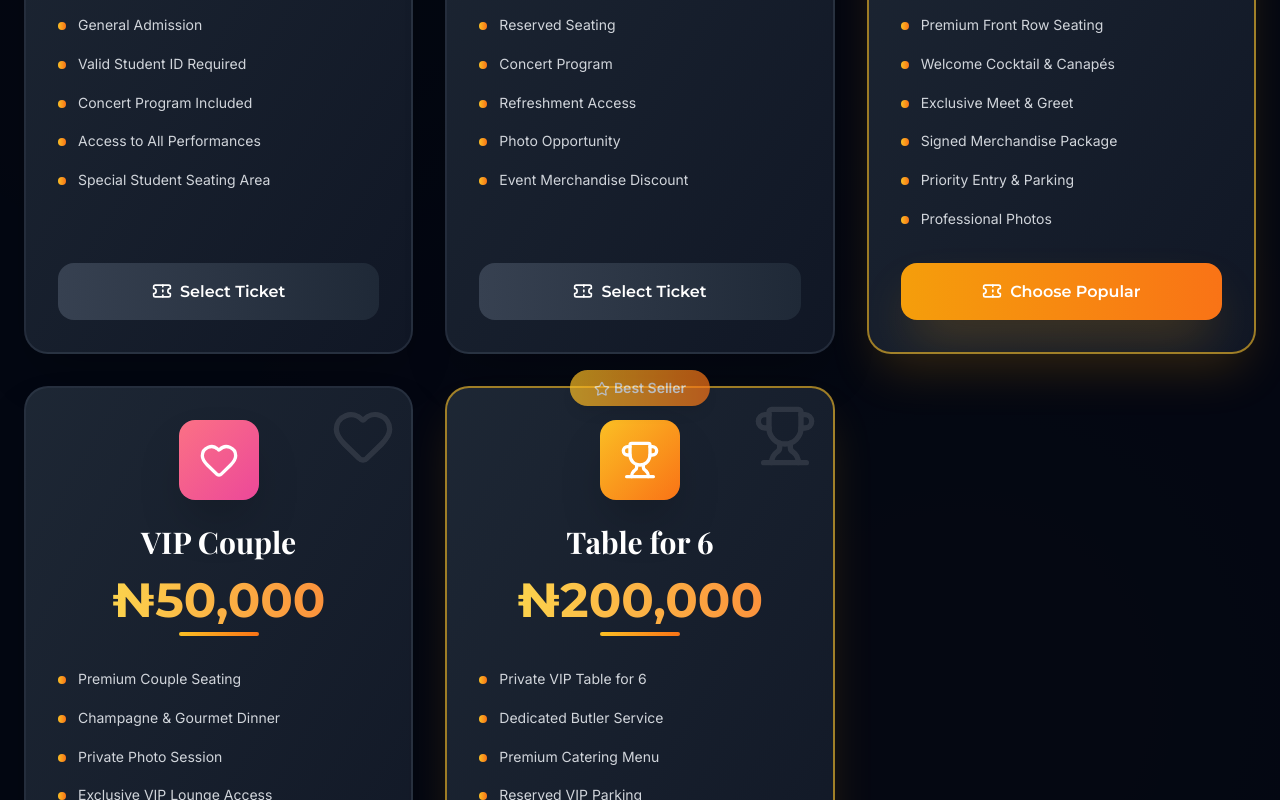
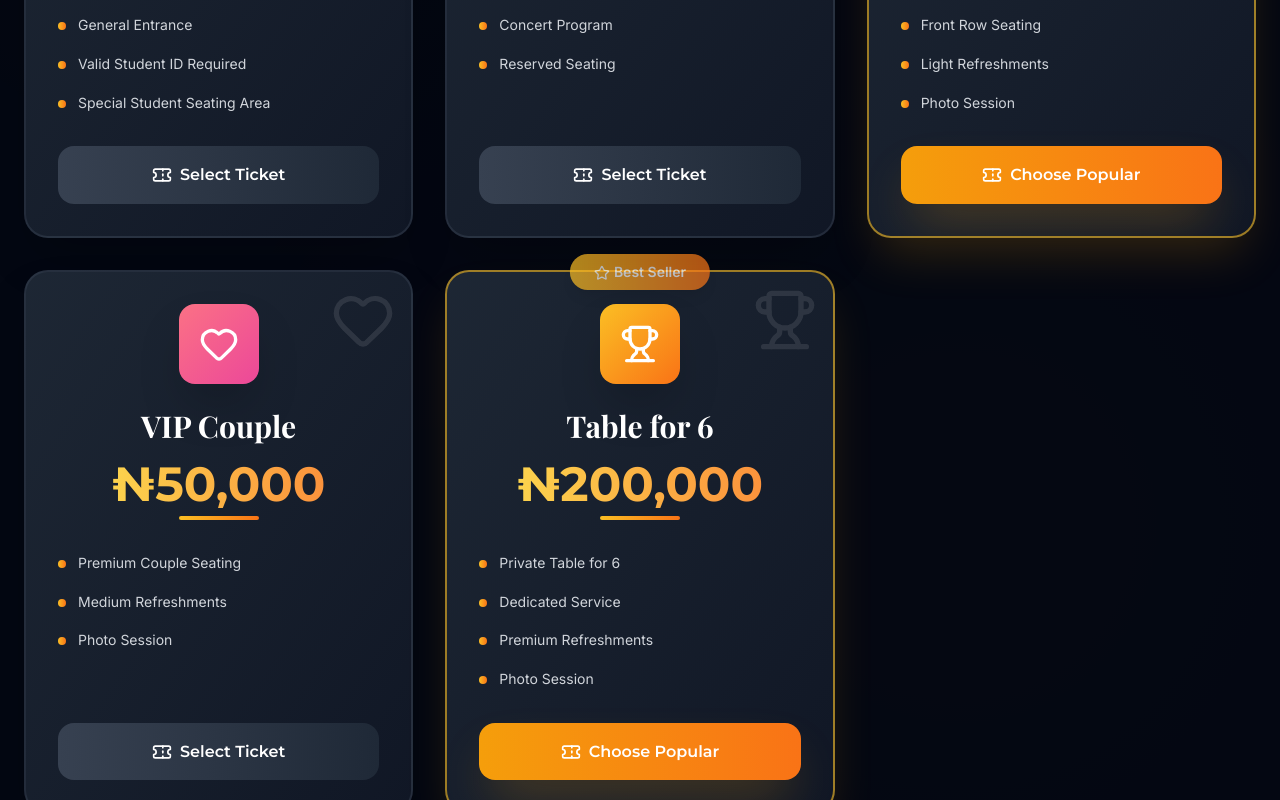
Before and after one commit to big-prince/dncvTicketClient, a React (Vite) app: page / in a window 1280 px wide. Shown: the part 2700-3500 px from the top of the page. Built offline with nearby package versions, Linux system fonts and the light colour scheme; a web font is replaced by a local one.

Commit message:
refactor: update ticket features for clarity and consistency

```diff
--- a/src/pages/HomePage.tsx
+++ b/src/pages/HomePage.tsx
@@ -36,10 +36,8 @@
       name: "Student",
       price: "₦2,000",
       features: [
-        "General Admission",
+        "General Entrance",
         "Valid Student ID Required",
-        "Concert Program Included",
-        "Access to All Performances",
         "Special Student Seating Area",
       ],
       image: "/images/STUDENTS.jpg",
@@ -53,13 +51,7 @@
       id: "regular",
       name: "Regular",
       price: "₦5,000",
-      features: [
-        "Reserved Seating",
-        "Concert Program",
-        "Refreshment Access",
-        "Photo Opportunity",
-        "Event Merchandise Discount",
-      ],
+      features: ["Concert Program", "Reserved Seating"],
       image: "/images/Regular TIcket.jpg",
       icon: Ticket,
       popular: false,
@@ -71,14 +63,7 @@
       id: "vip-single",
       name: "VIP Single",
       price: "₦25,000",
-      features: [
-        "Premium Front Row Seating",
-        "Welcome Cocktail & Canapés",
-        "Exclusive Meet & Greet",
-        "Signed Merchandise Package",
-        "Priority Entry & Parking",
-        "Professional Photos",
-      ],
+      features: ["Front Row Seating", "Light Refreshments", "Photo Session"],
       image: "/images/VIP single.jpg",
       icon: Crown,
       popular: true,
@@ -92,11 +77,8 @@
       price: "₦50,000",
       features: [
         "Premium Couple Seating",
-        "Champagne & Gourmet Dinner",
-        "Private Photo Session",
-        "Exclusive VIP Lounge Access",
-        "Luxury Gift Package",
-        "Concierge Service",
+        "Medium Refreshments",
+        "Photo Session",
       ],
       image: "/images/VIP couple.jpg",
       icon: Heart,
@@ -110,13 +92,10 @@
       name: "Table for 6",
       price: "₦200,000",
       features: [
-        "Private VIP Table for 6",
-        "Dedicated Butler Service",
-        "Premium Catering Menu",
-        "Reserved VIP Parking",
-        "Professional Event Photography",
-        "Custom Celebration Setup",
-        "Complimentary Wine Selection",
+        "Private Table for 6",
+        "Dedicated Service",
+        "Premium Refreshments",
+        "Photo Session",
       ],
       image: "/images/Table.jpg",
       icon: Trophy,
--- a/src/pages/TicketPage.tsx
+++ b/src/pages/TicketPage.tsx
@@ -80,7 +80,7 @@
       description: "Standard seating with great view of the stage",
       image: "/images/Regular TIcket.jpg",
       available: 150,
-      features: ["Concert Program", "Photo Opportunity", "Reserved Seating"],
+      features: ["Concert Program", "Reserved Seating"],
       icon: Ticket,
       popular: false,
       gradient: "from-green-500 to-emerald-600",
@@ -95,7 +95,7 @@
       description: "Premium seating with exclusive perks",
       image: "/images/VIP single.jpg",
       available: 40,
-      features: ["Front Row Seating", "Light Refreshments"],
+      features: ["Front Row Seating", "Light Refreshments", "Photo Session"],
       icon: Crown,
       popular: true,
       gradient: "from-purple-500 to-pink-600",
@@ -113,7 +113,7 @@
       features: [
         "Premium Couple Seating",
         "Medium Refreshments",
-        "Private Photo Session",
+        "Photo Session",
       ],
       icon: Heart,
       popular: false,
@@ -130,9 +130,10 @@
       image: "/images/Table.jpg",
       available: 10,
       features: [
-        "Private VIP Table for 6",
+        "Private Table for 6",
         "Dedicated Service",
         "Premium Refreshments",
+        "Photo Session",
       ],
       icon: Trophy,
       popular: true,
@@ -442,8 +443,14 @@
               <div className="flex items-center justify-center gap-3 bg-gray-800/50 backdrop-blur-md px-6 py-4 rounded-2xl border border-gray-700/50">
                 <Phone className="h-5 w-5 text-amber-400" />
                 <div className="text-left">
-                  <p className="text-white font-medium">+234 814 934 9466</p>
-                  <p className="text-gray-400 text-sm">Jack</p>
+                  <div className="space-y-1">
+                    <p className="text-white font-medium">+234 814 934 9466</p>
+                    <p className="text-gray-400 text-sm">Jack</p>
+                  </div>
+                  <div className="mt-2 space-y-1">
+                    <p className="text-white font-medium">+234 806 868 3392</p>
+                    <p className="text-gray-400 text-sm">Elvis</p>
+                  </div>
                 </div>
               </div>
               <div className="flex items-center justify-center gap-3 bg-gray-800/50 backdrop-blur-md px-6 py-4 rounded-2xl border border-gray-700/50">
```
